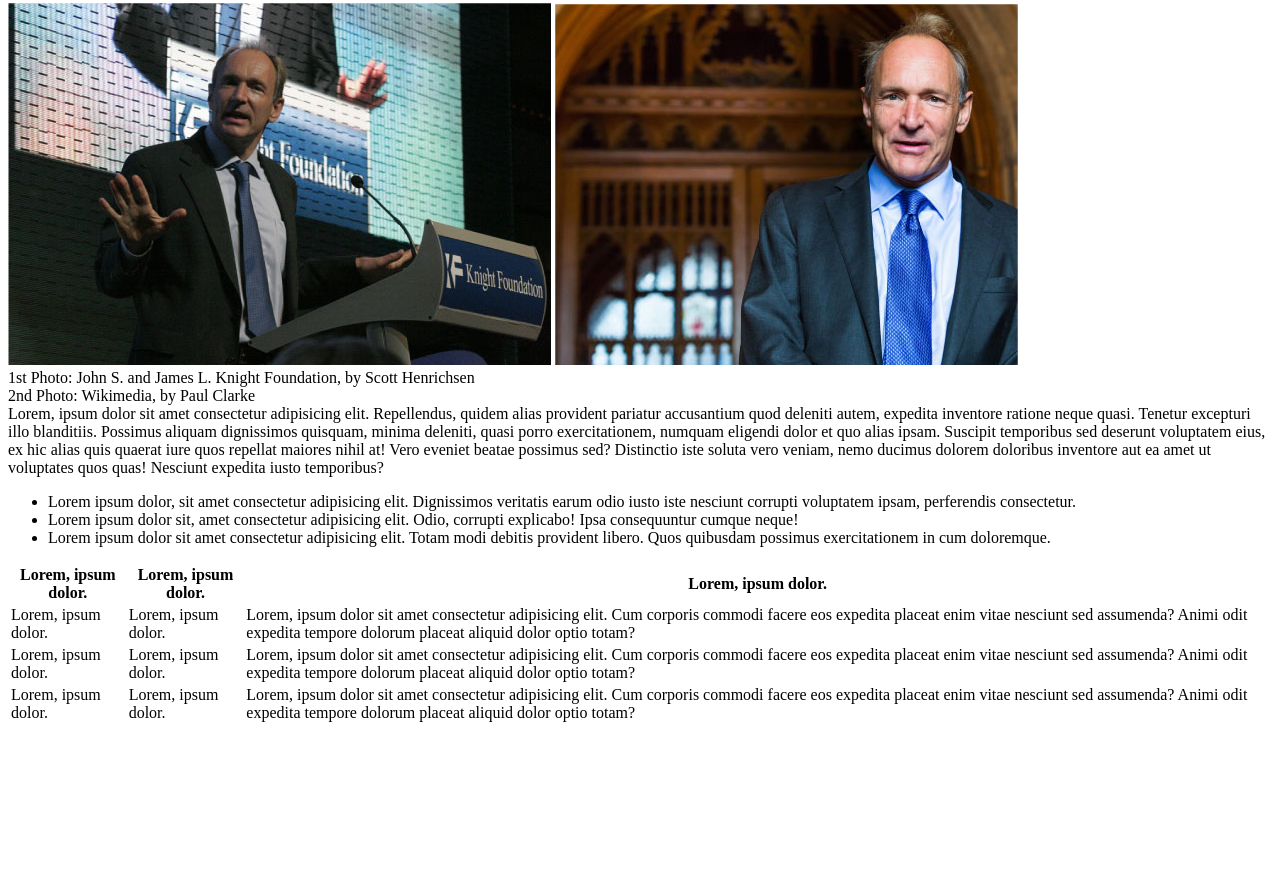
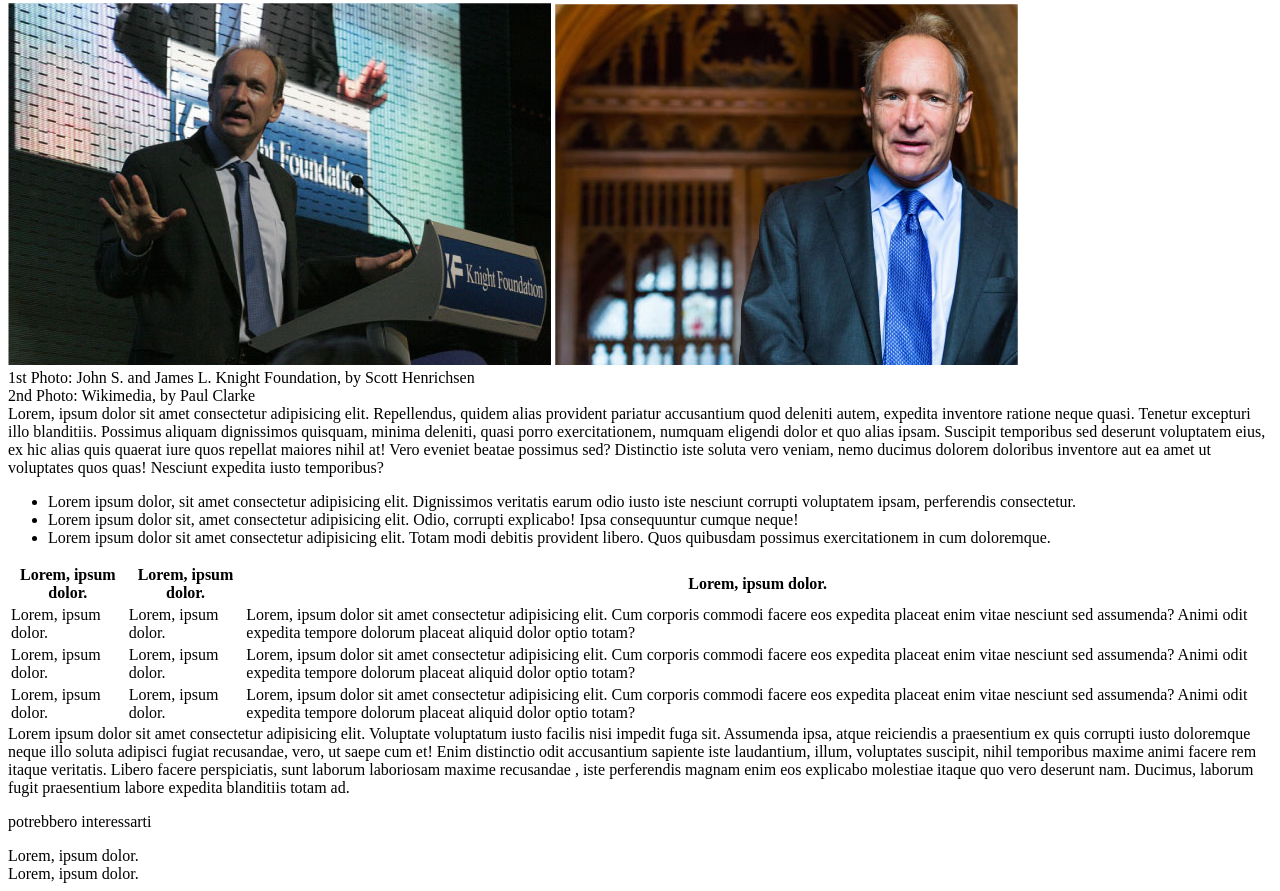
Before and after one commit to DrummyG/html-css-booleaner, a plain HTML site: page index.html in a window 1280 px wide. Shown: the part 397-1288 px from the top of the page. Before the commit the page ends 1130 px from the top, so only its background shows below. Drawn offline with Linux system fonts and the light colour scheme.

Commit message:
completato html

```diff
--- a/index.html
+++ b/index.html
@@ -66,11 +66,13 @@
         </section>
         <!-- lorem finale -->
         <section>
-
+            Lorem ipsum dolor sit amet consectetur adipisicing elit. Voluptate voluptatum iusto facilis nisi impedit fuga sit. Assumenda ipsa, atque reiciendis a praesentium ex quis corrupti iusto doloremque neque illo soluta adipisci fugiat recusandae, vero, ut saepe cum et! Enim distinctio odit accusantium sapiente iste laudantium, illum, voluptates suscipit, nihil temporibus maxime animi facere rem itaque veritatis. <span>Libero facere perspiciatis, sunt laborum laboriosam maxime recusandae</span> , iste perferendis magnam enim eos explicabo molestiae itaque quo vero deserunt nam. Ducimus, laborum fugit praesentium labore expedita blanditiis totam ad.
         </section>
     </main>
     <footer>
-
+        <p>potrebbero interessarti</p>
+        <div>Lorem, ipsum dolor.</div>
+        <div>Lorem, ipsum dolor.</div>
     </footer>
 </body>
 </html>
```
